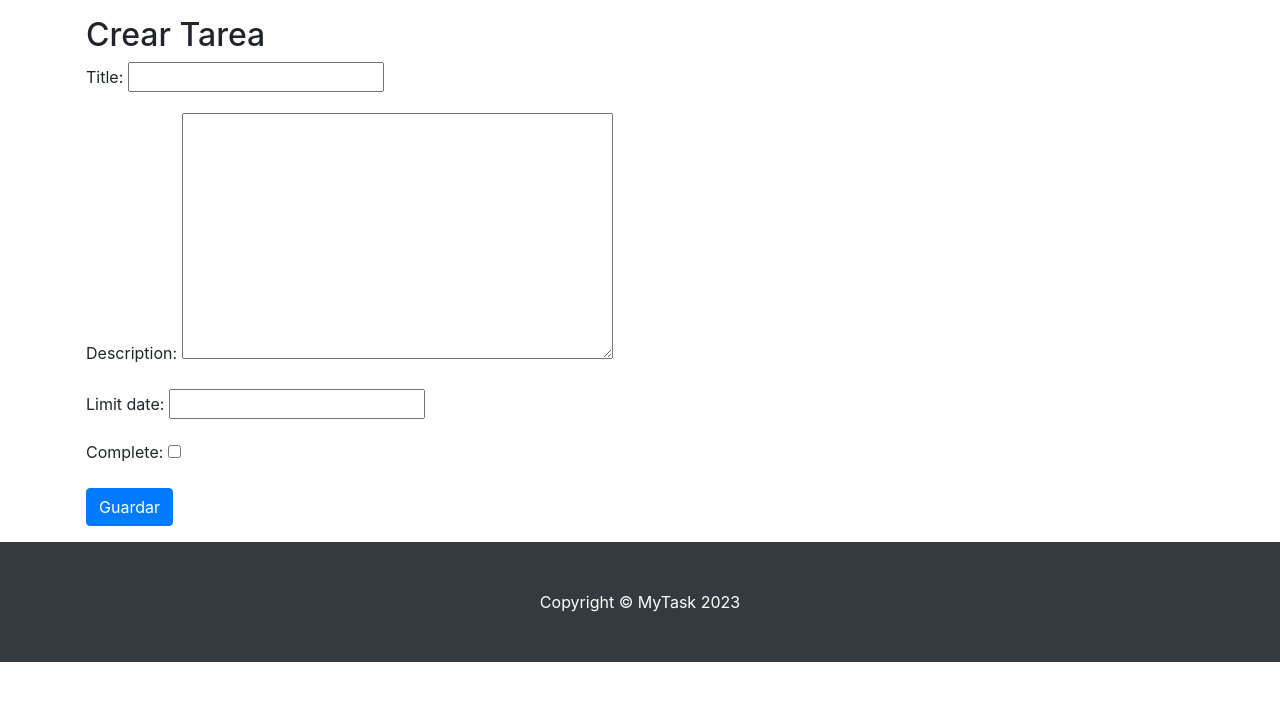
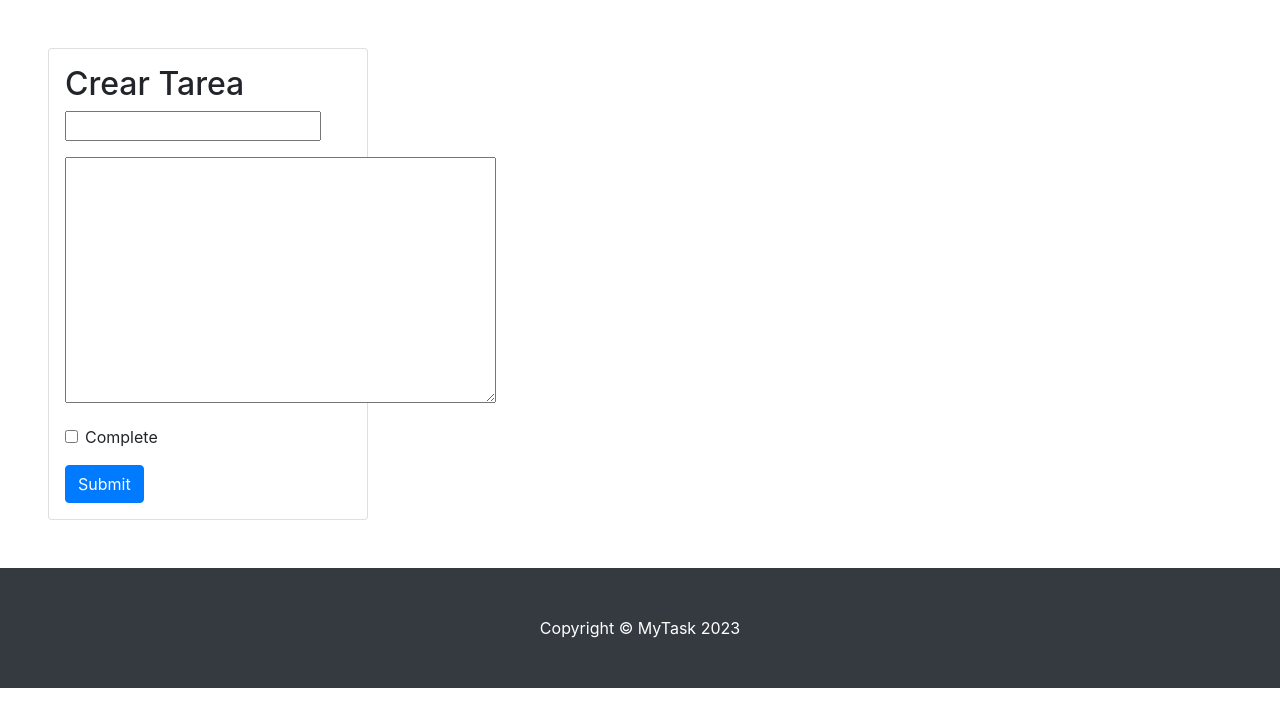
Before and after one commit to wfarelt/tareas, a Django app: page /create/ in a window 1280 px wide. Shown: the part 56-783 px from the top of the page. Run offline with Django 5.2, Linux system fonts and the light colour scheme; some libraries are stand-ins or nearby versions.

Commit message:
T-10 ordenar por estado

```diff
--- a/task/templates/task/task_create.html
+++ b/task/templates/task/task_create.html
@@ -1,16 +1,22 @@
 {% extends 'task/base.html' %}
 
-
-
 {% block content %}
-     <div class="container p-3">
+<div class="col-md-3 ml-5 m-5 card p-3">
     <h2>Crear Tarea</h2>
     <form action="{% url 'task:task_create' %}" method="post">
         {% csrf_token %}
-
-            {{ form.as_p }}
-
-            <button type="submit" class="btn btn-primary">Guardar</button>
+        <div class="form-group">
+            {{ form.title}}
+        </div>
+        <div class="form-group">
+            {{ form.description}}
+        </div>
+        <div class="form-check mb-3">
+            <input type="checkbox" class="form-check-input" id="complete">
+            <label class="form-check-label" for="exampleCheck1">Complete</label>
+        </div>
+        <button type="submit" class="btn btn-primary">Submit</button>
+        </div>
     </form>
 </div>
 
--- a/task/templates/task/task_list.html
+++ b/task/templates/task/task_list.html
@@ -27,7 +27,8 @@
                                 {% else %}
                                     <a class="btn btn-warning btn-sm" href="{% url 'task:task_edit' task.id %}">Editar</a>
                                     <a class="btn btn-danger btn-sm" href="{% url 'task:task_delete' task.id %}">Eliminar</a>
-                                    <a class="btn btn-success btn-sm complete-button" data-task-id="{{ task.id }}">Completado</a>
+                                    <a class="btn btn-primary btn-sm" href="{% url 'task:task_complete' task.id %}">Completado</a>
+                                    <a class="btn btn-success btn-sm complete-button" data-task-id="{{ task.id }}">Completado Js</a>
                                 {% endif %}
                             </div>
                         </div>
--- a/task/urls.py
+++ b/task/urls.py
@@ -1,5 +1,6 @@
 from django.urls import path
-from .views import task_list, task_detail, task_create, task_edit, task_delete, home
+from .views import task_list, task_detail, task_create, \
+    task_edit, task_delete, home, task_complete
 
 app_name = 'task'
 
@@ -10,4 +11,5 @@ urlpatterns = [
     path('create/', task_create, name='task_create'),
     path('<int:pk>/edit/', task_edit, name='task_edit'),
     path('<int:pk>/delete/', task_delete, name='task_delete'),
+    path('<int:pk>/complete/', task_complete, name='task_complete'),
 ]
--- a/task/views.py
+++ b/task/views.py
@@ -8,7 +8,7 @@ def home(request):
     return render(request, 'task/home.html')
 
 def task_list(request):
-    tasks = Task.objects.all()
+    tasks = Task.objects.all().order_by('complete')
     return render(request, 'task/task_list.html', {'tasks': tasks})
 
 def task_detail(request, pk):
@@ -40,3 +40,9 @@ def task_delete(request, pk):
     task = get_object_or_404(Task, pk=pk)
     task.delete()
     return redirect('task:task_list')
+
+def task_complete(request, pk):
+    task = get_object_or_404(Task, pk=pk)
+    task.complete = True
+    task.save()
+    return redirect('task:task_list')
```
Also changed, not shown: db.sqlite3. Lines whose indentation alone changed are shown as unchanged.
